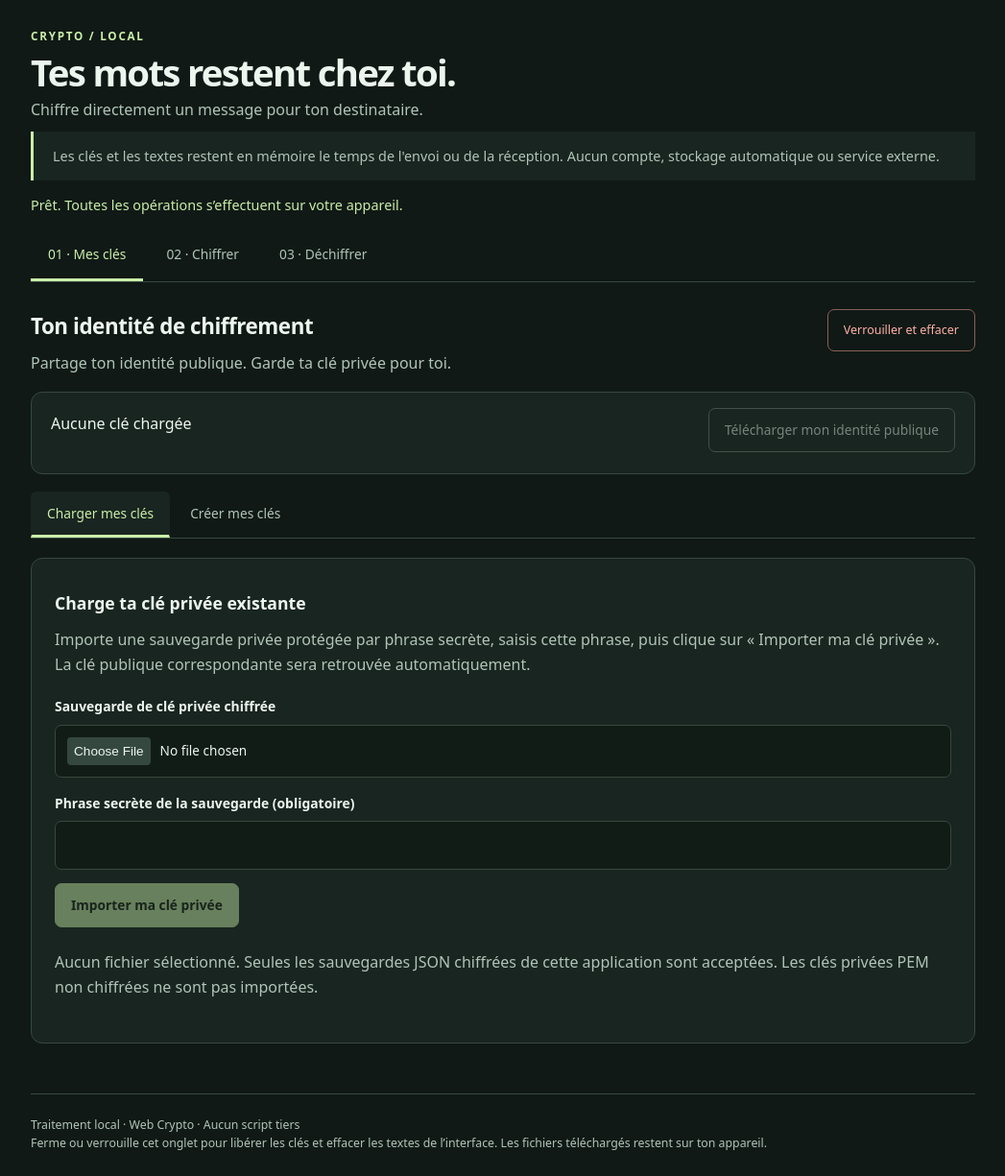
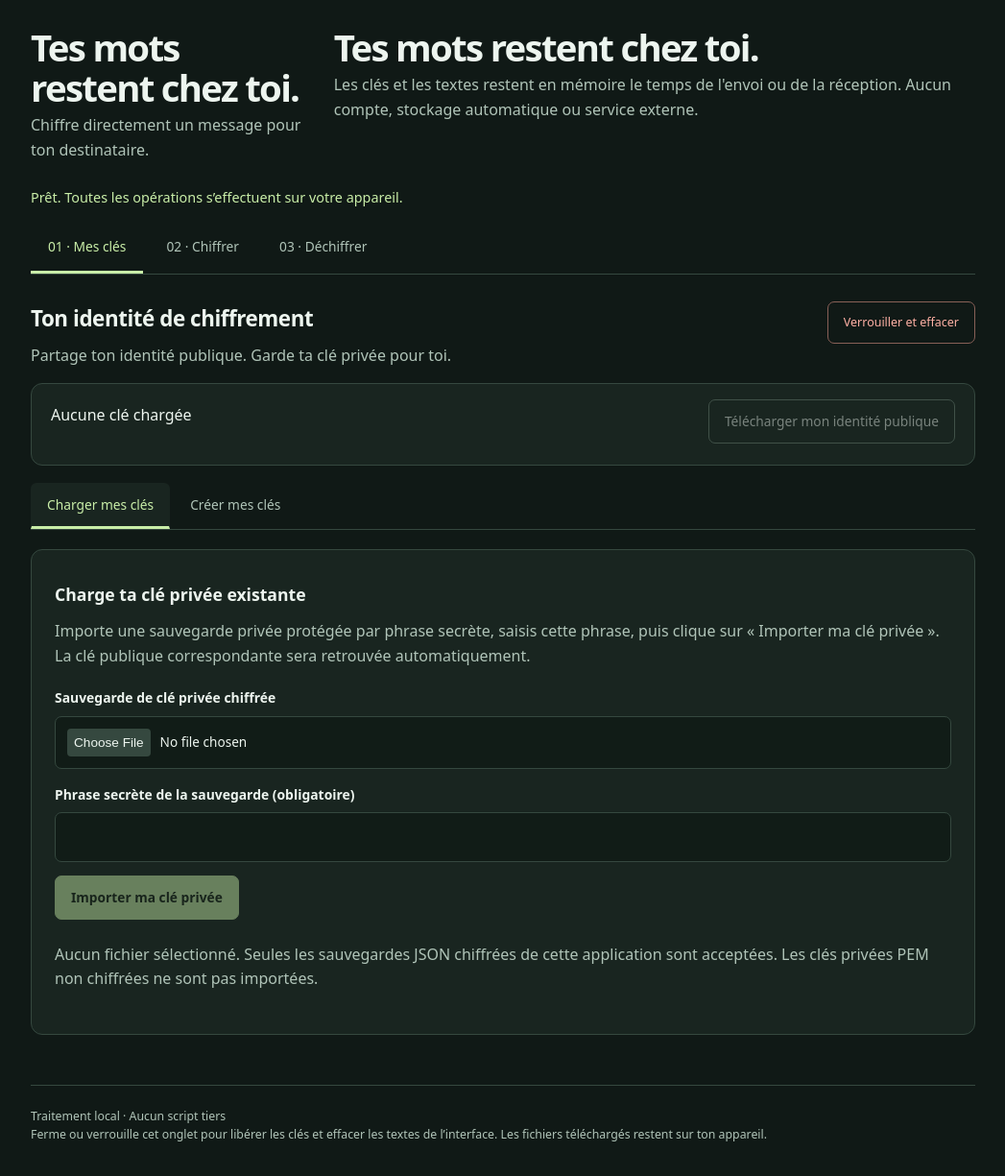
Before and after one commit to MathiasJ06/crypto_page, a plain HTML site: page index.html in a window 1280 px wide. Shown: the whole page at 96% size, without its empty margins (116-1163 px from the left). Drawn offline with Linux system fonts and the light colour scheme.

Commit message:
Remove 'CRYPTO / LOCAL' header and update footer

```diff
--- a/index.html
+++ b/index.html
@@ -13,9 +13,9 @@
 <body>
 <main>
   <header>
-    <div><span class="eyebrow">CRYPTO / LOCAL</span><h1>Tes mots restent chez toi.</h1><p>Chiffre directement un message pour ton destinataire.</p></div>
+    <div><h1>Tes mots restent chez toi.</h1><p>Chiffre directement un message pour ton destinataire.</p></div>
+    <div><h1>Tes mots restent chez toi.</h1><p>Les clés et les textes restent en mémoire le temps de l'envoi ou de la réception. Aucun compte, stockage automatique ou service externe.</p></div>
   </header>
-  <aside class="privacy">Les clés et les textes restent en mémoire le temps de l'envoi ou de la réception. Aucun compte, stockage automatique ou service externe.</aside>
   <div id="status" role="status" aria-live="polite">Initialisation locale… Si ce message persiste, vérifie que JavaScript est activé.</div>
   <noscript>JavaScript doit être activé pour chiffrer localement les messages.</noscript>
   <fieldset id="app" disabled>
@@ -49,7 +49,7 @@
         <div class="grid">
           <article>
             <span class="eyebrow">NOUVELLE IDENTITÉ</span><h3>Création de mes clés</h3>
-            <p>Une paire RSA de 3072 bits, générée sur cet appareil.</p>
+            <p>Une paire RSA de 3072 bits, générée sur cet.</p>
             <label for="key-filename-suffix">Suffixe des fichiers de clés (facultatif)</label>
             <input id="key-filename-suffix" type="text" maxlength="48" autocomplete="off" spellcheck="false" placeholder="ex. perso-2026" aria-describedby="key-filename-suffix-hint">
             <p id="key-filename-suffix-hint" class="hint">Ajouté aux noms des exports de clé publique et de sauvegarde privée.</p>
@@ -87,7 +87,7 @@
       <p id="sender-verification" class="hint" role="status" aria-live="polite">Signature de l’expéditeur non vérifiée.</p>
     </section>
   </fieldset>
-  <footer>Traitement local · Web Crypto · Aucun script tiers<br>Ferme ou verrouille cet onglet pour libérer les clés et effacer les textes de l’interface. Les fichiers téléchargés restent sur ton appareil.</footer>
+  <footer>Traitement local · Aucun script tiers<br>Ferme ou verrouille cet onglet pour libérer les clés et effacer les textes de l’interface. Les fichiers téléchargés restent sur ton appareil.</footer>
 </main>
 </body>
 </html>
```
